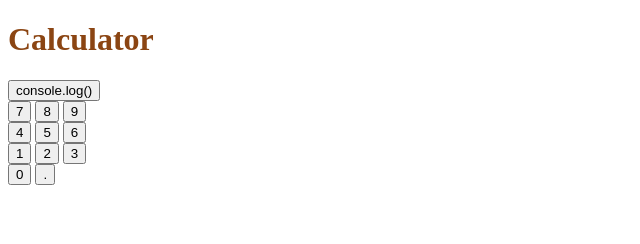
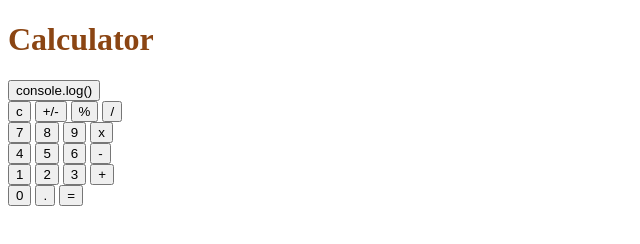
Before and after one commit to petestapp/calculator, a plain HTML site: page index.html in a window 1280 px wide. Shown: the whole page, without its empty margins (0-640 px from the left). Drawn offline with Linux system fonts and the light colour scheme.

Commit message:
operator set

```diff
--- a/client.js
+++ b/client.js
@@ -2,6 +2,7 @@ console.log(`javascripting`);
 
 let firstNumber;
 let secondNumber;
+let operator;
 
 function clickButton() {
     console.log(button.value + ` clicked`);
--- a/index.html
+++ b/index.html
@@ -15,23 +15,33 @@
     <button onclick="clickButton()">console.log()</button>
 
     <div>
+        <button>c</button>
+        <button>+/-</button>
+        <button>%</button>
+        <button value="divide" onclick="stageOperator(value)">/</button>
+    </div>
+    <div>
         <button value=7 onclick="stageFirstNumber(value)">7</button>
         <button value=8 onclick="stageFirstNumber(value)">8</button>
         <button value=9 onclick="stageFirstNumber(value)">9</button>
+        <button value="multiply" onclick="stageOperator(value)">x</button>
     </div>
     <div>
         <button value=4 onclick="stageFirstNumber(value)">4</button>
         <button value=5 onclick="stageFirstNumber(value)">5</button>
         <button value=6 onclick="stageFirstNumber(value)">6</button>
+        <button value="subtract" onclick="stageOperator(value)">-</button>
     </div>
     <div>
         <button value=1 onclick="stageFirstNumber(value)">1</button>
         <button value=2 onclick="stageFirstNumber(value)">2</button>
         <button value=3 onclick="stageFirstNumber(value)">3</button>
+        <button value="add" onclick="stageOperator(value)">+</button>
     </div>
     <div>
         <button value=0 onclick="stageFirstNumber(value)">0</button>
         <button value=".">.</button>
+        <button value="equals">=</button>
     </div>
 </body>
 
```
